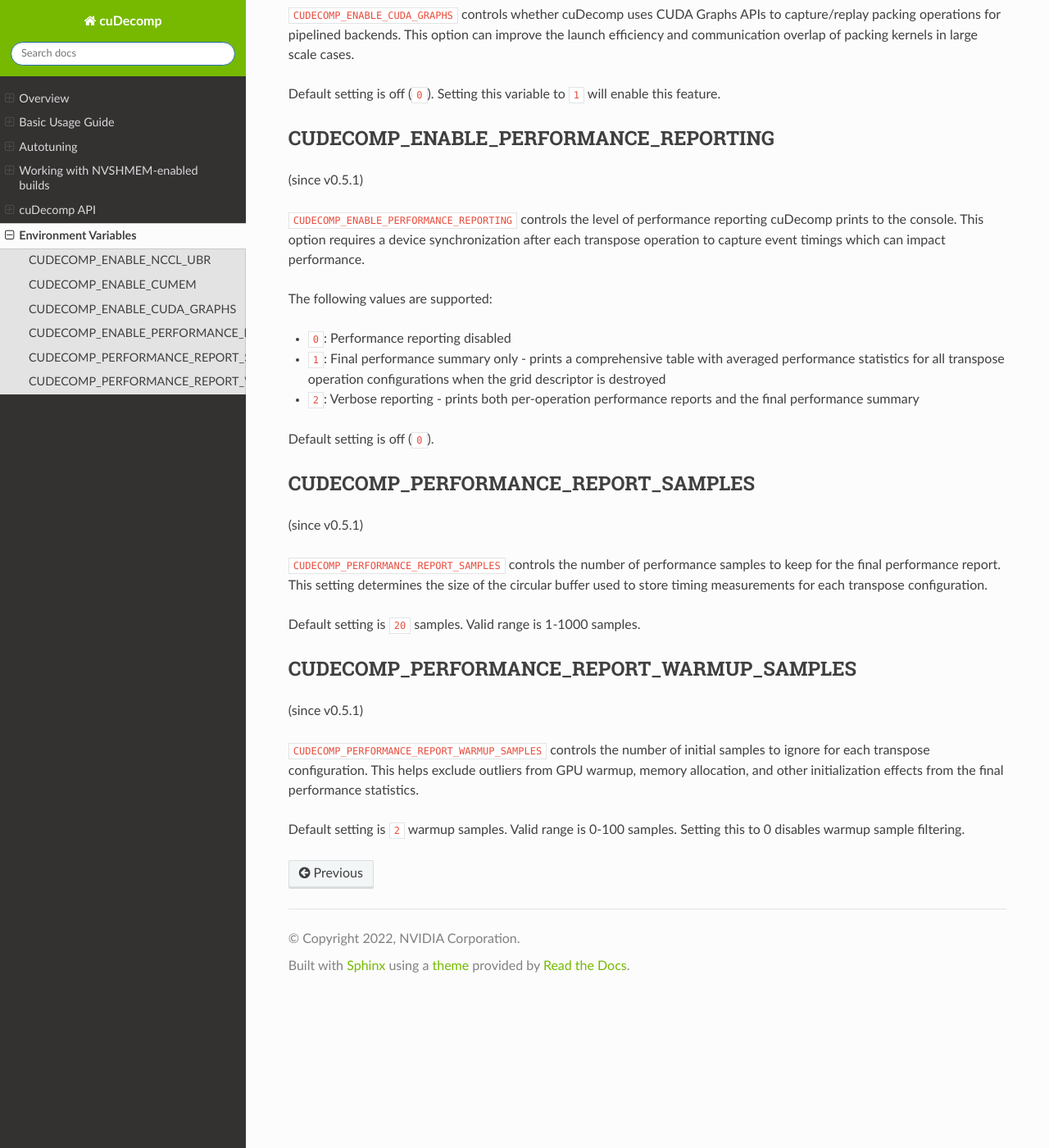
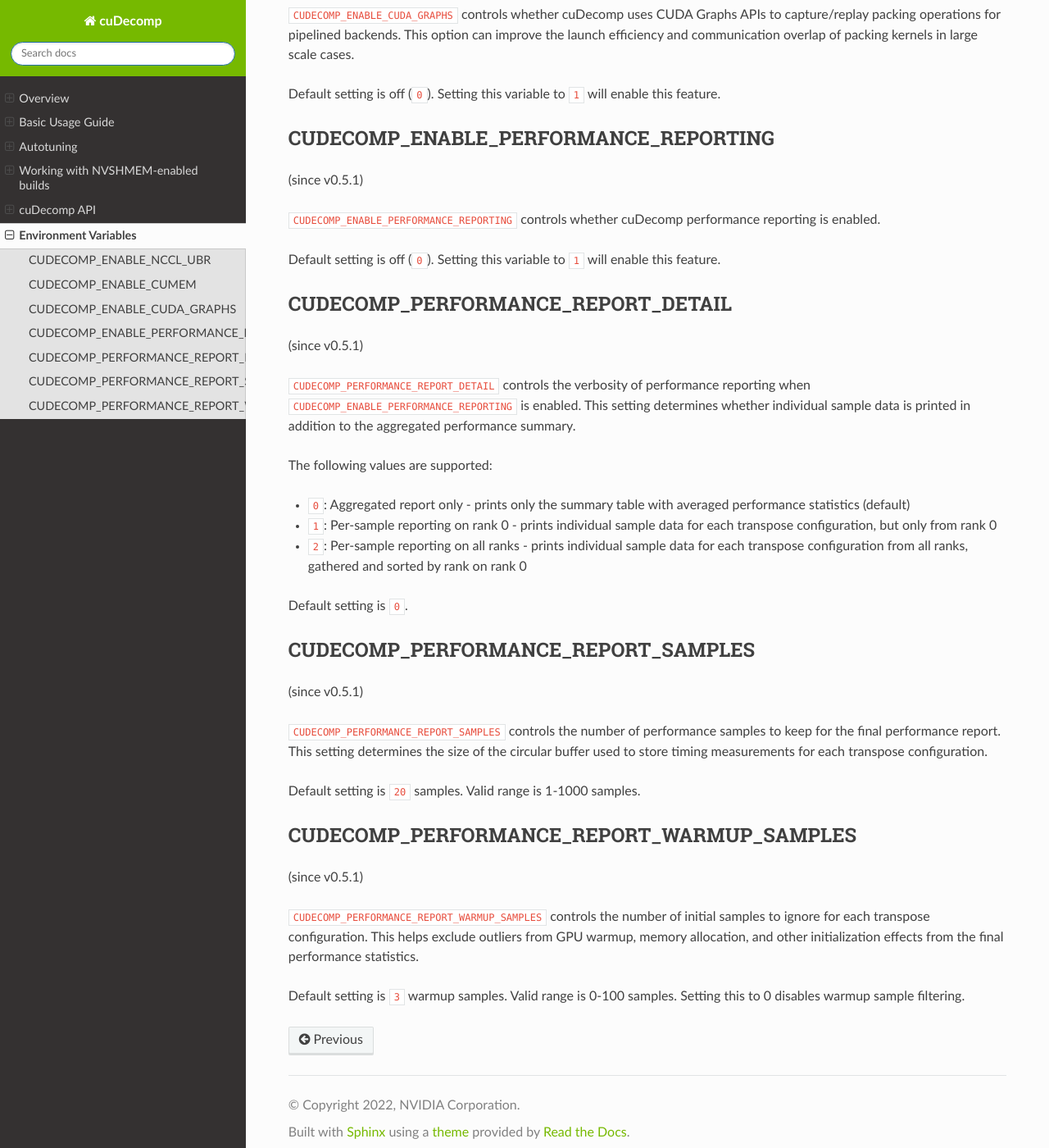
Before and after one commit to NVIDIA/cuDecomp, a Sphinx documentation site: the page built from docs/env_vars.rst, in a window 1280 px wide and 1400 px high, scrolled down 808 px. Shown: the whole window at 82% size. Built offline with Sphinx 7.4.7 and the Read the Docs theme 3.1.0, drawn with Linux system fonts in a browser that asks for light colours.

Commit message:
Replace existing per-op performance reporting with per-sample performance reporting. Enable with CUDECOMP_PERFORMANCE_REPORT_DETAIL.

```diff
--- a/docs/env_vars.rst
+++ b/docs/env_vars.rst
@@ -37,15 +37,23 @@ CUDECOMP_ENABLE_PERFORMANCE_REPORTING
 -------------------------------------
 (since v0.5.1)
 
-:code:`CUDECOMP_ENABLE_PERFORMANCE_REPORTING` controls the level of performance reporting cuDecomp prints to the console. This option requires a device synchronization after each transpose operation to capture event timings which can impact performance.
+:code:`CUDECOMP_ENABLE_PERFORMANCE_REPORTING` controls whether cuDecomp performance reporting is enabled.
+
+Default setting is off (:code:`0`). Setting this variable to :code:`1` will enable this feature.
+
+CUDECOMP_PERFORMANCE_REPORT_DETAIL
+----------------------------------
+(since v0.5.1)
+
+:code:`CUDECOMP_PERFORMANCE_REPORT_DETAIL` controls the verbosity of performance reporting when :code:`CUDECOMP_ENABLE_PERFORMANCE_REPORTING` is enabled. This setting determines whether individual sample data is printed in addition to the aggregated performance summary.
 
 The following values are supported:
 
-- :code:`0`: Performance reporting disabled
-- :code:`1`: Final performance summary only - prints a comprehensive table with averaged performance statistics for all transpose operation configurations when the grid descriptor is destroyed
-- :code:`2`: Verbose reporting - prints both per-operation performance reports and the final performance summary
+- :code:`0`: Aggregated report only - prints only the summary table with averaged performance statistics (default)
+- :code:`1`: Per-sample reporting on rank 0 - prints individual sample data for each transpose configuration, but only from rank 0
+- :code:`2`: Per-sample reporting on all ranks - prints individual sample data for each transpose configuration from all ranks, gathered and sorted by rank on rank 0
 
-Default setting is off (:code:`0`).
+Default setting is :code:`0`.
 
 CUDECOMP_PERFORMANCE_REPORT_SAMPLES
 -----------------------------------
@@ -61,4 +69,4 @@ CUDECOMP_PERFORMANCE_REPORT_WARMUP_SAMPLES
 
 :code:`CUDECOMP_PERFORMANCE_REPORT_WARMUP_SAMPLES` controls the number of initial samples to ignore for each transpose configuration. This helps exclude outliers from GPU warmup, memory allocation, and other initialization effects from the final performance statistics.
 
-Default setting is :code:`2` warmup samples. Valid range is 0-100 samples. Setting this to 0 disables warmup sample filtering.
+Default setting is :code:`3` warmup samples. Valid range is 0-100 samples. Setting this to 0 disables warmup sample filtering.
```
Also changed, not shown: 6 other files.
